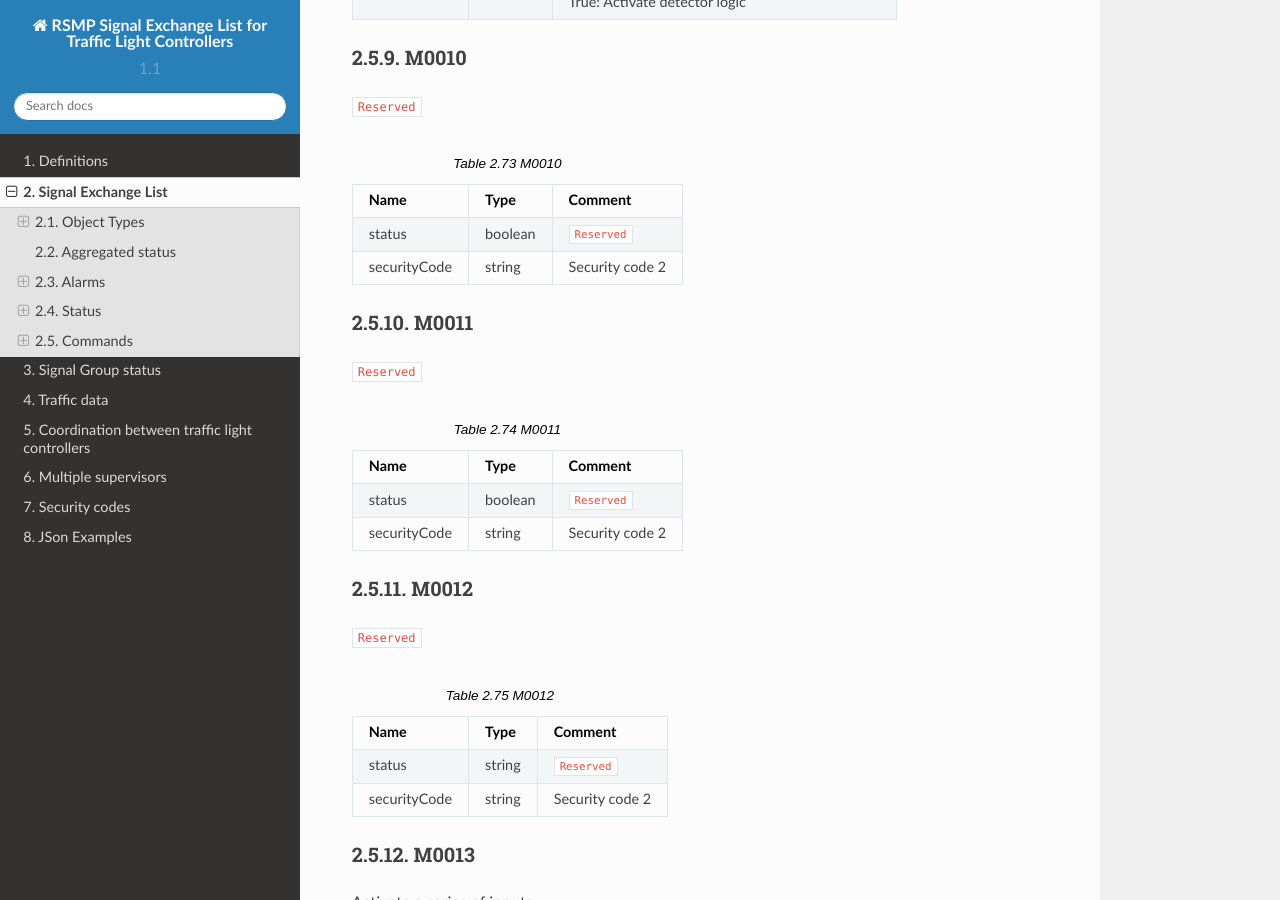
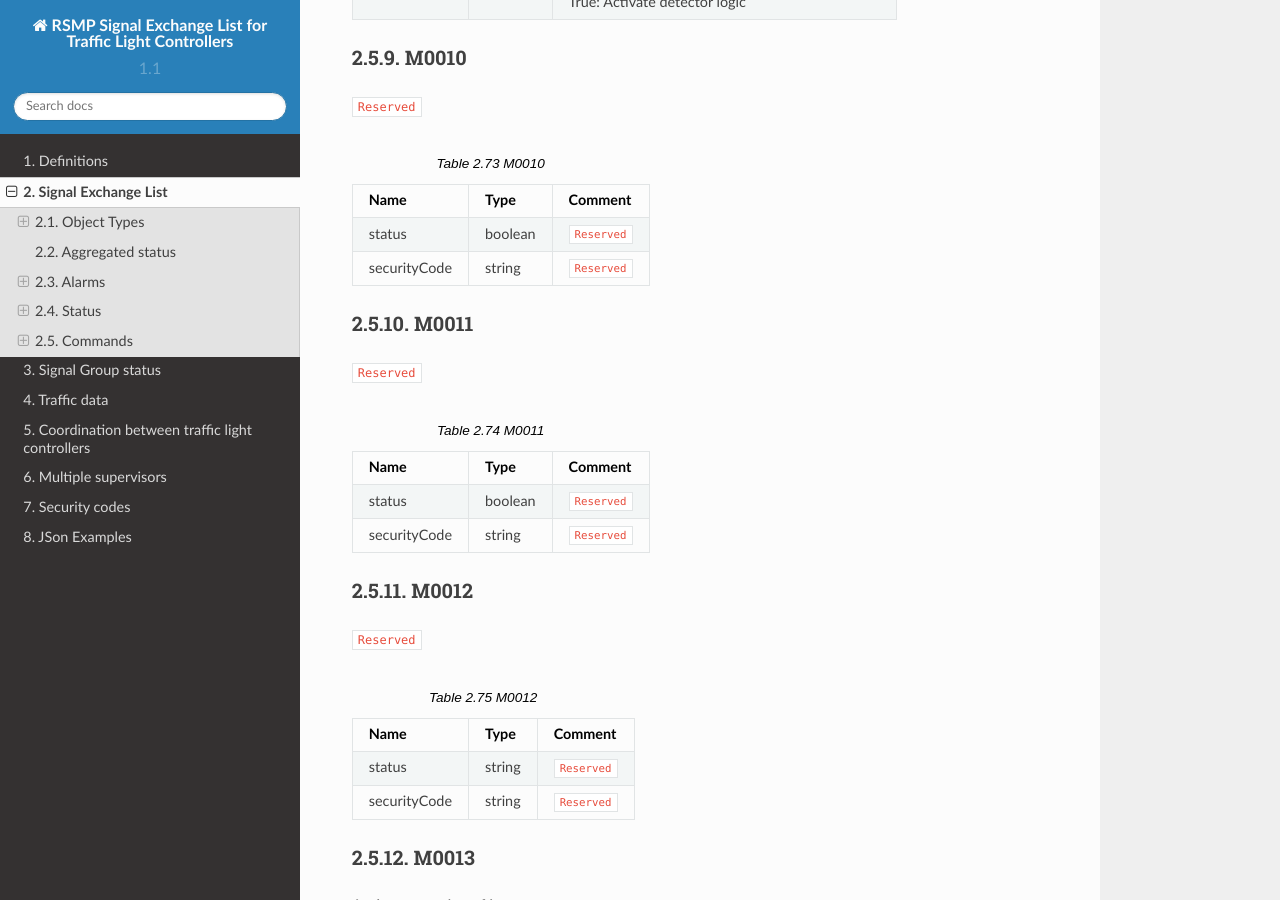
Before and after one commit to rsmp-nordic/rsmp_sxl_traffic_lights, a Sphinx documentation site: the page built from source/sxl_traffic_light_controller.rst, in a window 1280 px wide and 900 px high, scrolled down 37842 px. Built offline with Sphinx 7.4.7 and the Read the Docs theme 2.0.0, drawn with Linux system fonts in a browser that asks for light colours.

Commit message:
Use 'reserved' for all arguments, if used

```diff
--- a/source/sxl_traffic_light_controller.rst
+++ b/source/sxl_traffic_light_controller.rst
@@ -1967,9 +1967,9 @@ Commands
    :class: longtable
 
 
-   ========================  ===============  =====================  ======================================================
+   ========================  ===============  =====================  ===============================================
    ObjectType                commandCodeId    Command                Description
-   ========================  ===============  =====================  ======================================================
+   ========================  ===============  =====================  ===============================================
    Traffic Light Controller  `M0001`_         setValue               Sets functional position
    Traffic Light Controller  `M0002`_         setPlan                Sets current time plan
    Traffic Light Controller  `M0003`_         setTrafficSituation    Sets traffic situation the controller uses.
@@ -1994,7 +1994,7 @@ Commands
    Traffic Light Controller  `M0023`_         setTimeout             Set timeout for dynamic bands
    Traffic Light Controller  `M0103`_         setSecurityCode        Set security code
    Traffic Light Controller  `M0104`_         setDate                Set clock
-   ========================  ===============  =====================  ======================================================
+   ========================  ===============  =====================  ===============================================
 
 
 M0001
@@ -2240,7 +2240,7 @@ M0010
    Name          Type     Comment
    ============  =======  ============
    status        boolean  ``Reserved``
-   securityCode  string   Security code 2
+   securityCode  string   ``Reserved``
    ============  =======  ============
 
 
@@ -2260,7 +2260,7 @@ M0011
    Name          Type     Comment
    ============  =======  ============
    status        boolean  ``Reserved``
-   securityCode  string   Security code 2
+   securityCode  string   ``Reserved``
    ============  =======  ============
 
 
@@ -2280,7 +2280,7 @@ M0012
    Name          Type    Comment
    ============  ======  ============
    status        string  ``Reserved``
-   securityCode  string  Security code 2
+   securityCode  string  ``Reserved``
    ============  ======  ============
 
 
```
